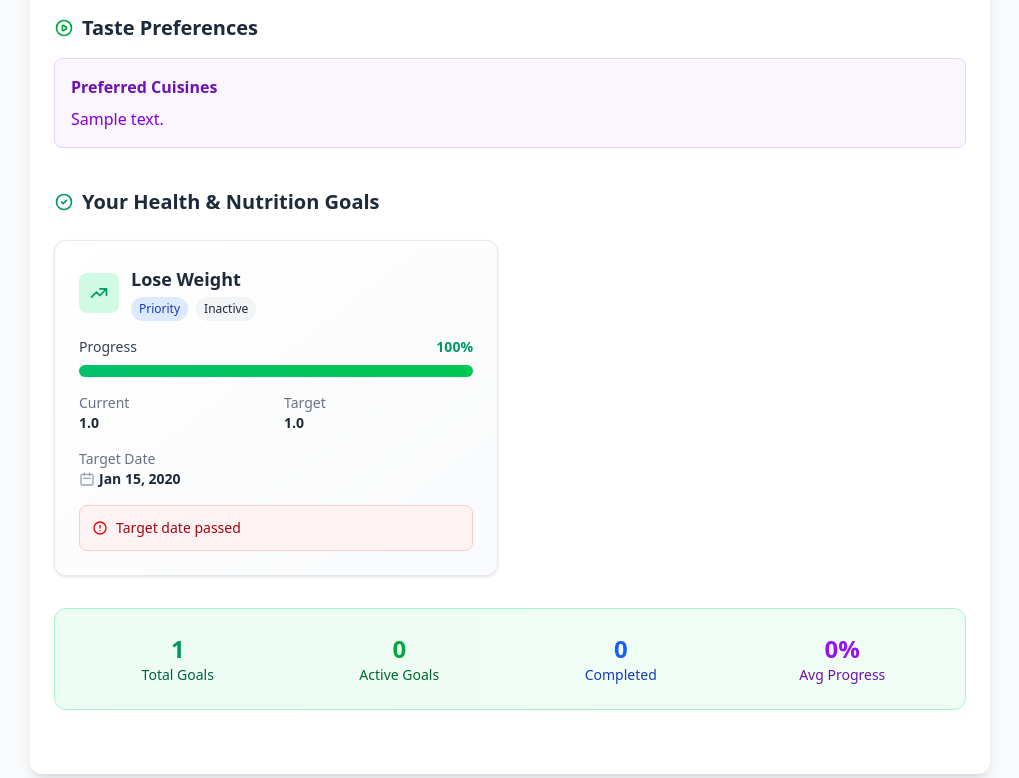
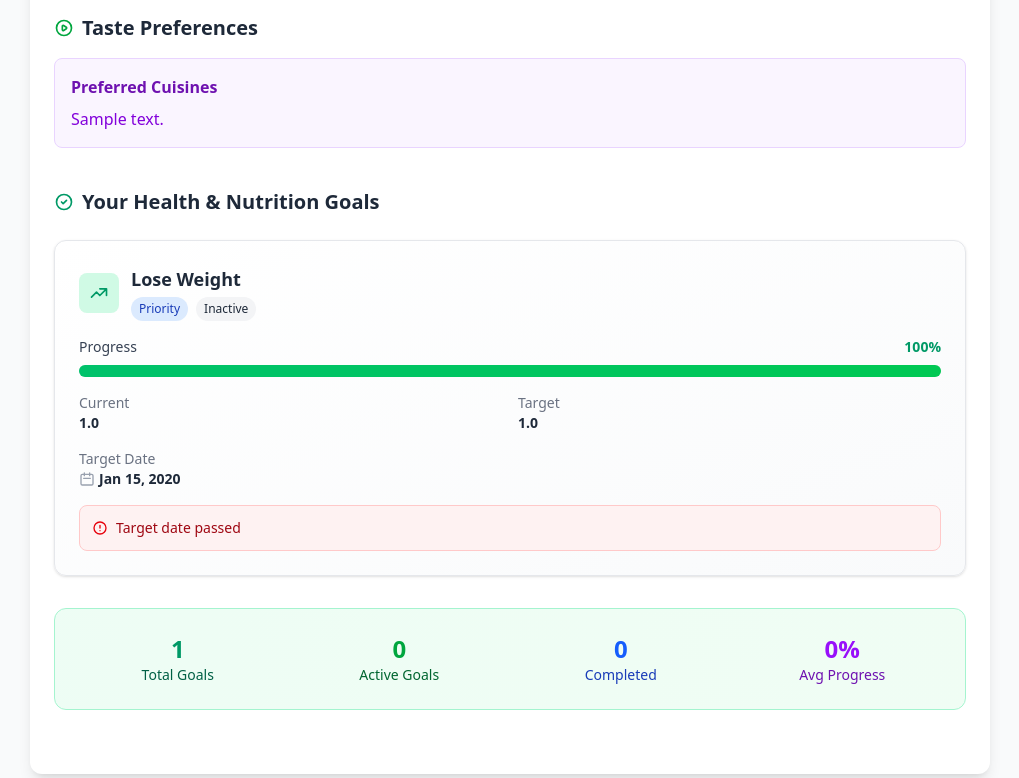
Before and after one commit to hemarastylepeke/bleedingedge, a Django app: page /accounts/profile/ in a window 1280 px wide. Shown: the part 927-1705 px from the top of the page, without its empty margins (130-1149 px from the left). Run offline with Django 5.2, Linux system fonts and the light colour scheme; a user stored in the database is signed in; tables that the repository leaves empty hold one stand-in row (values such as "Sample post"); grey boxes marked "Sample" are stand-in pictures; style sheets or scripts are compiled from the project's sources; some libraries are stand-ins or nearby versions.

Commit message:
Updated health and nuitrion goals card

```diff
--- a/templates/account/profile.html
+++ b/templates/account/profile.html
@@ -152,7 +152,7 @@
           </h3>
 
           {% if user_goals %}
-          <div class="grid grid-cols-1 lg:grid-cols-2 gap-6 mb-8">
+          <div class="space-y-6 mb-8">
             {% for goal in user_goals %}
               <div class="bg-gradient-to-br from-white to-gray-50 border border-gray-200 rounded-xl p-6 shadow-sm hover:shadow-lg transition-all duration-300 transform hover:-translate-y-1 goal-card">
                 <!-- Goal Header -->
```
